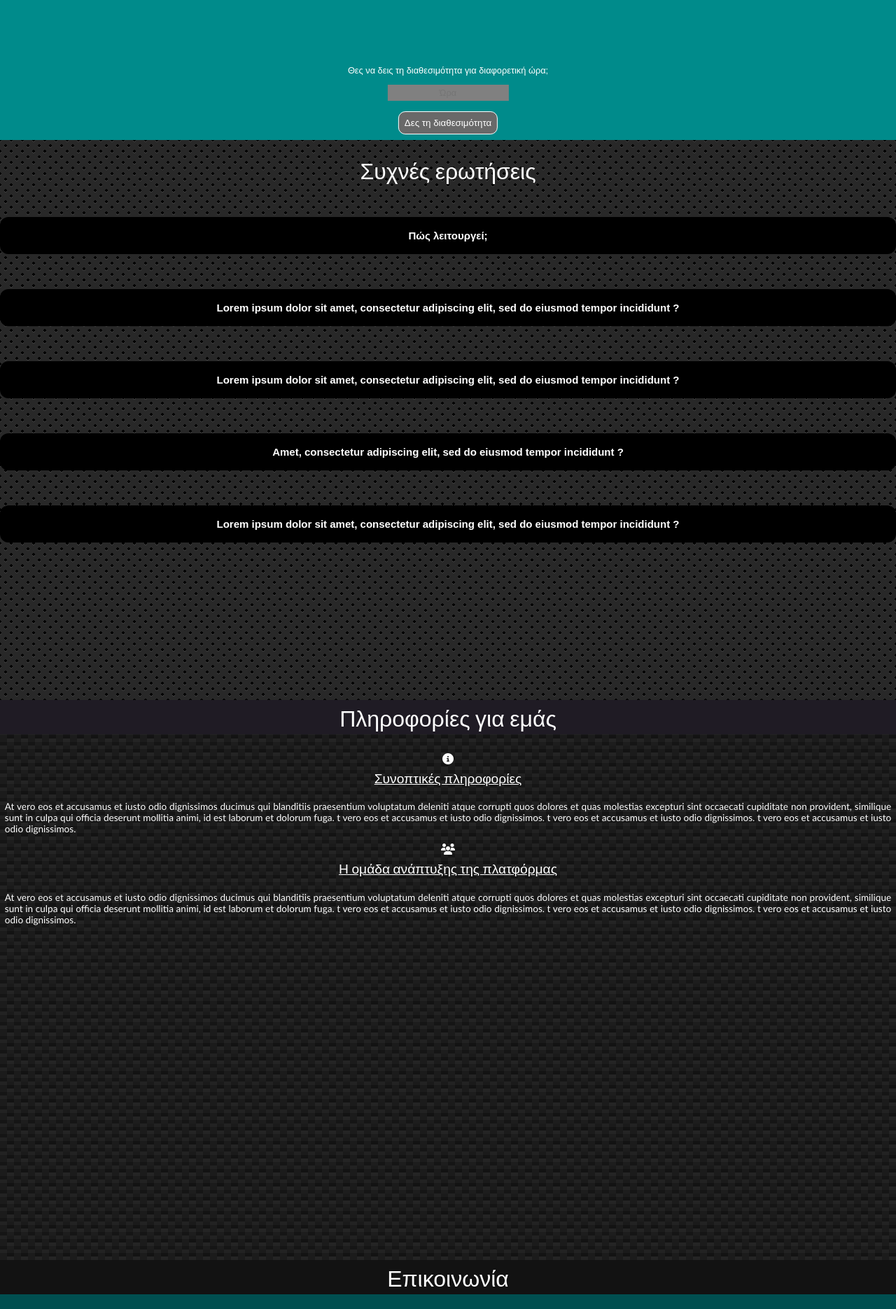
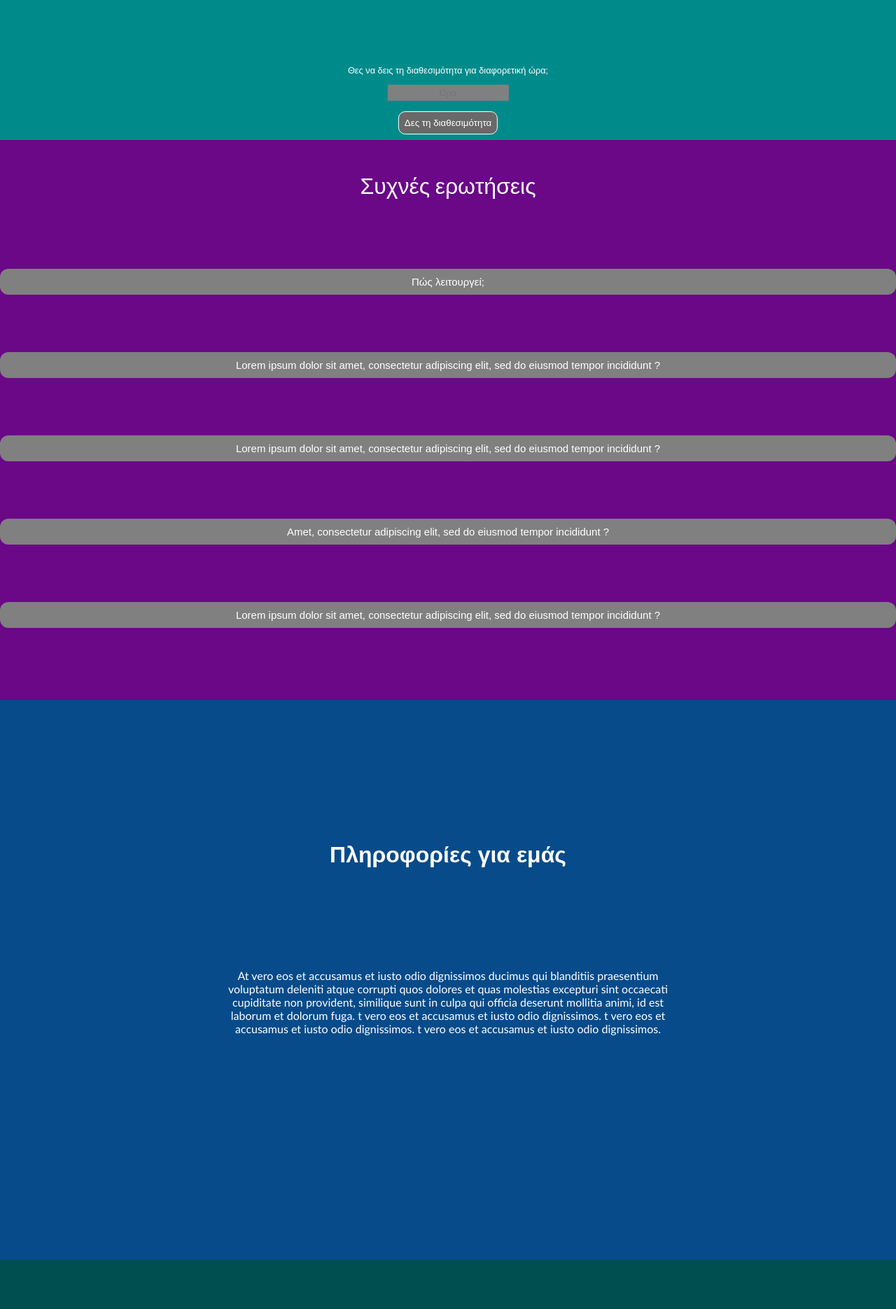
Before and after one commit to ilnikas/e-parking, a PHP site: page / in a window 1280 px wide. Shown: the part 1400-3270 px from the top of the page at 70% size. Run offline with PHP 8.4, Linux system fonts and the light colour scheme; some libraries are stand-ins or nearby versions.

Commit message:
Stylistics on user page fixed

```diff
--- a/Frontend/css/about.css
+++ b/Frontend/css/about.css
@@ -1,63 +1,31 @@
 #about {
     max-width: 100%;
-	min-height: 99vh;
+	min-height: 100vh;
+	background-color: #084B8A;
+	display: flex;
+	flex-direction: column;
+	align-items: center;
+	justify-content: center;
 	color: white;
-	padding-bottom: 1vh;
+
 }
 
-.carbon {
-    width: 100%;
-	background:
-	linear-gradient(27deg, #151515 5px, transparent 5px) 0 5px,
-	linear-gradient(207deg, #151515 5px, transparent 5px) 10px 0px,
-	linear-gradient(27deg, #222 5px, transparent 5px) 0px 10px,
-	linear-gradient(207deg, #222 5px, transparent 5px) 10px 5px,
-	linear-gradient(90deg, #1b1b1b 10px, transparent 10px),
-	linear-gradient(#1d1d1d 25%, #1a1a1a 25%, #1a1a1a 50%, transparent 50%, transparent 75%, #242424 75%, #242424);
-	background-color: #131313;
-	background-size: 20px 20px;
-}
 
 #about h2 {
     text-align: center;
-	max-width: 100%;
+	max-width: 50vw;
     font-size: 2em;
-    color: white;
-	margin-top: 0vh;
-	background-color: #1f1b24;
-	background-size: 100%;
-	font-weight: normal;
-	font-family: Impact, Haettenschweiler, 'Arial Narrow Bold', sans-serif;
+	color: white;
+	margin-bottom: 10%;
 }
 
-#about h3 {
-    text-align: center;
-	text-decoration: underline;
-	max-width: 100%;
-	margin-left: auto;
-	margin-right: auto;
-    font-size: 1.2em;
-    color: white;
-	margin-top: 0vh;
-	font-weight: normal;
-	font-family: Impact, Haettenschweiler, 'Arial Narrow Bold', sans-serif;
-}
-
-#aboutIco{
-	display: inline-block;
-	width: 100%;
-	text-align: center;
-    overflow:hidden;
-}
 
 #aboutText {
-
-    text-align: justify;
-	margin-left: 0.5em;
-	margin-right: 0.5em;
-    font-size: 0.85em;
+    font-size: 1em;
     color: white;
-	margin-top: 0vh;
 	font-weight: normal;
 	font-family: Calibri;
+	max-width: 50vw;
+	margin-bottom: 10%;
+	text-align: center;
 }
--- a/Frontend/css/contact.css
+++ b/Frontend/css/contact.css
@@ -9,38 +9,23 @@
     #004f50 100%
     );
 	background-size: 100%;
-	min-height: 99vh;
 	color: white;
-	padding-bottom: 1vh;
+	min-height: 100vh;
+	display: flex;
+	flex-direction: column;
+	align-items: center;
+	justify-content: center;
 }
 
 #contact h2 {
-    text-align: center;
-	background-color: #121212;
-	background-size: 100%;
-	max-width: 100%;
     font-size: 2em;
-    color: white;
-	margin-top: 0vh;
-	font-weight: normal;
+	font-weight: bold;
 	font-family: Impact, Haettenschweiler, 'Arial Narrow Bold', sans-serif;
+	margin-bottom: 10vh;
 }
 
-#contactImg{
-	margin-top: 0;
-	margin-left: auto;
-	margin-right: auto;
-    width:25%;
-    height:25%;
-	background-color: white;
-	background-size:100%;
-    border: 1px solid white;
-	border-radius: 20px;
-    padding: 5px;
-    overflow:hidden;
-}
 
-#contactText {
+/*#contactText {
     text-align: center;
 	margin-left: 15%;
 	width: 70%;
@@ -50,4 +35,21 @@
 	border: none;
 	font-weight: normal;
 	font-family: Impact, Haettenschweiler, 'Arial Narrow Bold', sans-serif;
+}*/
+
+i {
+	font-size: 4em;
+	margin-bottom: 10px;
 }
+
+
+.iconContainer {
+	text-align: center;
+	margin-bottom: 10vh;
+}
+
+#contact a {
+	text-decoration: none;
+	color: white;
+	display: block;
+}
--- a/Frontend/css/faq.css
+++ b/Frontend/css/faq.css
@@ -17,24 +17,28 @@ button::-moz-focus-inner {
   border: 0;
 }
 
-.carbon-fibre {
-    width: 100%;
-    background:
-    radial-gradient(black 15%, transparent 16%) 0 0,
-    radial-gradient(black 15%, transparent 16%) 8px 8px,
-    radial-gradient(rgba(255,255,255,.1) 15%, transparent 20%) 0 1px,
-    radial-gradient(rgba(255,255,255,.1) 15%, transparent 20%) 8px 9px;
-    background-color:#282828;
-    background-size:16px 16px;
+#faq {
+    max-width: 100%;
+    min-height: 100vh;
+    background-color: #6A0888;
+    display: flex;
+    flex-direction: column;
+    align-items: center;
+    justify-content: center;
+}
+
+#faq > h2 {
+  margin-bottom: 7vh;
+  padding-bottom: 5vh;
 }
 
 .accordion {
-  background-color: #000000;
-  margin-top: 2vh;
+  background-color: grey;
+  margin-bottom: 6vh;  /*ACCORDING TO HOW MANY LINES EXIST*/
   color: white;
-  font-weight: bold;
-  cursor: pointer;
-  padding: 18px;
+  font-weight: normal;
+  /*cursor: pointer; mobile first so no need  TODO include on querry for desktop */
+  padding: 10px;
   width: 100%;
   border: none;
   text-align: center;
--- a/Frontend/index.html
+++ b/Frontend/index.html
@@ -71,7 +71,7 @@
             </div>
         </div>
 
-	    <div id="faq" class="carbon-fibre">
+	    <div id="faq">
 		    <br>
 		    <h2>Συχνές ερωτήσεις</h2>
 
@@ -112,29 +112,28 @@
 
 	    </div>
 
-	    <div id="about" class="carbon">
+	    <div id="about">
 		    <h2>Πληροφορίες για εμάς</h2>
-			<i id="aboutIco" class="fas fa-info-circle"></i><h3>Συνοπτικές πληροφορίες</h3>
 		    <div id="aboutText">
-		    <p>At vero eos et accusamus et iusto odio dignissimos ducimus qui blanditiis praesentium voluptatum deleniti atque corrupti quos dolores et quas molestias excepturi sint occaecati cupiditate non provident, similique sunt in culpa qui officia deserunt mollitia animi, id est laborum et dolorum fuga. t vero eos et accusamus et iusto odio dignissimos. t vero eos et accusamus et iusto odio dignissimos. t vero eos et accusamus et iusto odio dignissimos.
-		    </p>
-	    </div>
-			<i id="aboutIco" class="fas fa-users"></i><h3>Η ομάδα ανάπτυξης της πλατφόρμας</h3>
-			<div id="aboutText">
-		    <p>At vero eos et accusamus et iusto odio dignissimos ducimus qui blanditiis praesentium voluptatum deleniti atque corrupti quos dolores et quas molestias excepturi sint occaecati cupiditate non provident, similique sunt in culpa qui officia deserunt mollitia animi, id est laborum et dolorum fuga. t vero eos et accusamus et iusto odio dignissimos. t vero eos et accusamus et iusto odio dignissimos. t vero eos et accusamus et iusto odio dignissimos.
-		    </p>
-	    </div>
+		        <p>At vero eos et accusamus et iusto odio dignissimos ducimus qui blanditiis praesentium voluptatum deleniti atque corrupti quos dolores et quas molestias excepturi sint occaecati cupiditate non provident, similique sunt in culpa qui officia deserunt mollitia animi, id est laborum et dolorum fuga. t vero eos et accusamus et iusto odio dignissimos. t vero eos et accusamus et iusto odio dignissimos. t vero eos et accusamus et iusto odio dignissimos.
+                </p>
+            </div>
 		</div>
 
 	    <div id="contact">
-		    <h2>Επικοινωνία</h2>
 		    <div id="contactText">
+            <div class="iconContainer">
 			<i class="fas fa-map-marker-alt"></i>
-			<p>Διεύθυνση: Somewhere 15, Nowhere, Neverland</p><br>
-			<i class="fas fa-phone-square"></i><br><br>
-			<a href="tel:+302100000000" style="color: white">τηλ: 2100000000</a><br><br>
-			<i class="fas fa-envelope"></i><br><br>
-			<a href="mailto:nobody@nocompany.com" style="color: white">email: nobody@nocompany.com</p>
+            <p>Οδός 33, Πάτρα</p>
+            </div>
+            <div class="iconContainer">
+			<i class="fas fa-phone-square"></i>
+            <p>2610999999</p>
+            </div>
+            <div class="iconContainer">
+			<i class="fas fa-envelope"></i>
+            <a href="mailto:contactus@eparking.com">contact@eparking.com</p>
+            </div>
 	    </div>
 
 
```
